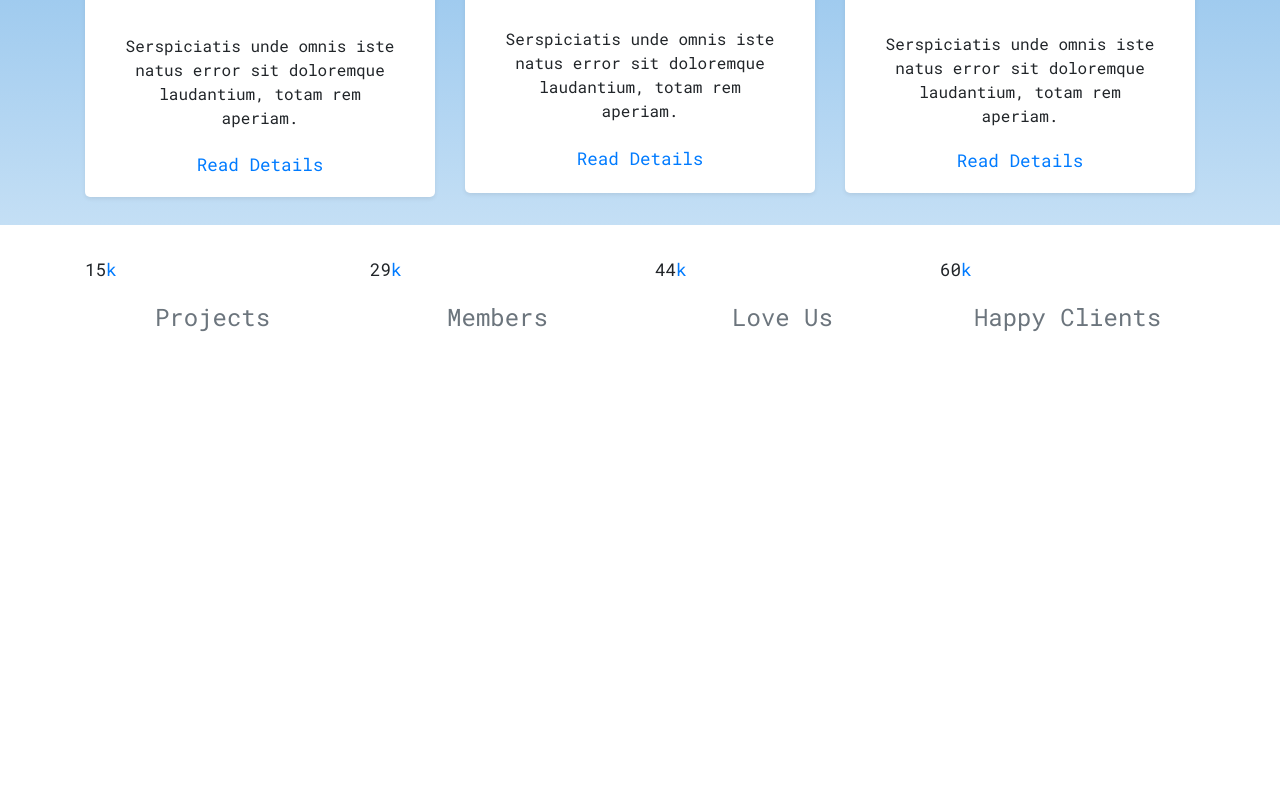
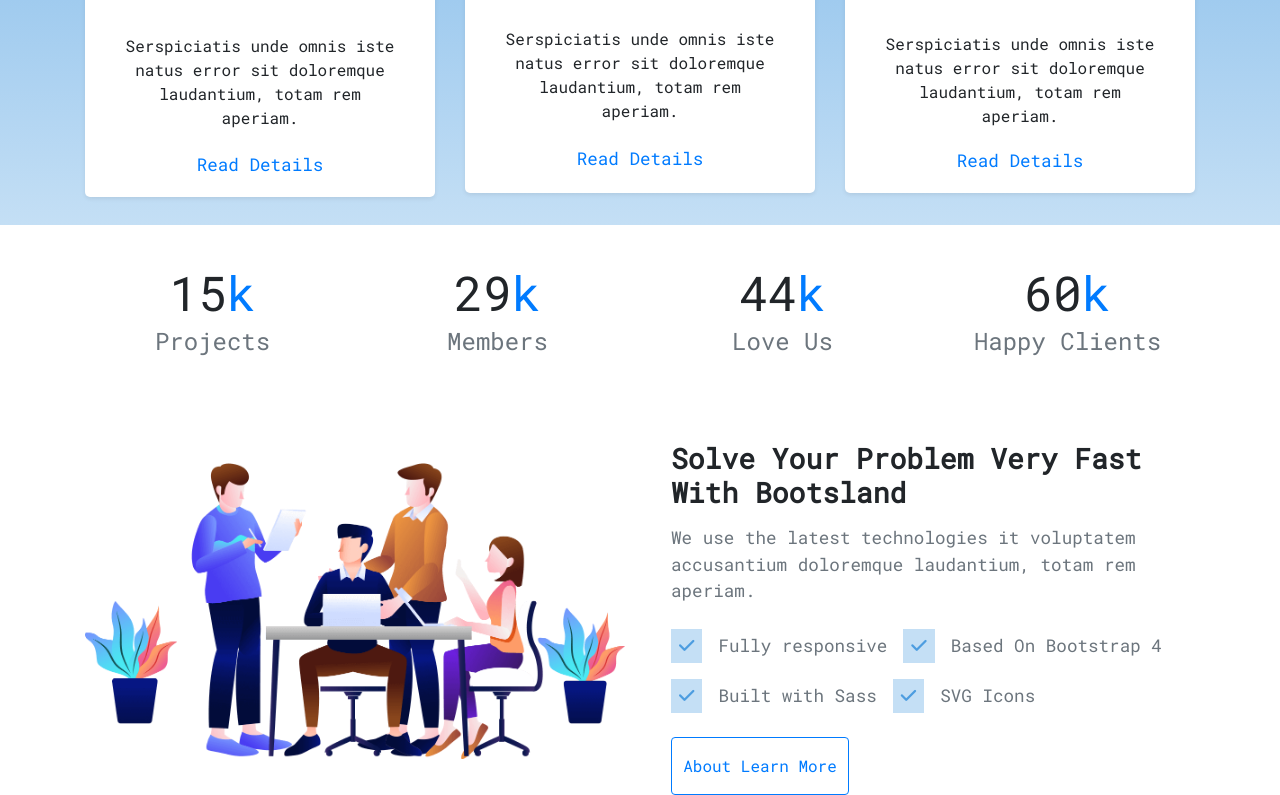
Before and after one commit to detectiveno2/03-demo-web, a plain HTML site: page index.html in a window 1280 px wide. Shown: the part 1067-1862 px from the top of the page. Before the commit the page ends 1418 px from the top, so only its background shows below. Drawn offline with nearby package versions, Linux system fonts and the light colour scheme.

Commit message:
Add feature/roboto-usage and image file

```diff
--- a/css/main-content.css
+++ b/css/main-content.css
@@ -2,7 +2,7 @@
   padding-top: 2rem;
 }
 
-// Amount information
+/* Amount information */
 
 .amount-information .amount-item {
   font-size: 3rem;
@@ -14,3 +14,50 @@
 .amount-information .amount-item p {
   font-size: 1.5rem;
 }
+
+/* Roboto usage */
+
+.roboto-usage {
+  margin-top: 2rem;
+}
+
+.roboto-usage .roboto-usage-img img {
+  width: 100%;
+}
+
+.roboto-usage .roboto-usage-content h3 {
+  padding: 1rem;
+  margin: 0;
+}
+
+.roboto-usage .roboto-usage-content p {
+  padding: 0rem 1rem;
+  margin: 0;
+}
+
+.roboto-usage .roboto-usage-content button {
+  padding: 1rem 0.7rem;
+}
+
+.roboto-usage .roboto-usage-content button:hover {
+  background-color: #f94f15;
+  border-color: #f94f15;
+  transition: 0.5s;
+}
+
+.listed-advantages {
+  margin: 1rem 0rem;
+}
+
+.listed-advantages .listed-advantages-item {
+  margin: 0.5rem 0rem;
+}
+
+.listed-advantages .listed-advantages-item .check-wrapper {
+  background-color: rgb(196, 223, 245);
+  padding: 0.25rem 0.5rem;
+}
+
+.listed-advantages .listed-advantages-item .check-wrapper i {
+  color: #4d9de0;
+}
--- a/index.html
+++ b/index.html
@@ -44,6 +44,11 @@
       media="screen and (min-width: 1200px)"
       href="./css/xl-device.css"
     />
+    <!-- Fontawesome -->
+    <script
+      src="https://kit.fontawesome.com/513217d875.js"
+      crossorigin="anonymous"
+    ></script>
   </head>
   <body>
     <div class="site">
@@ -109,7 +114,7 @@
                 <div class="intro-item-wrapper col-sm-12 mb-sm-1 col-lg-4">
                   <div class="intro-item shadow-sm">
                     <img src="./image/01.svg" alt="intro-item1" />
-                    <h1>Creative UI/UX</h1>
+                    <h1 class="font-weight-bold">Creative UI/UX</h1>
                     <p>
                       Serspiciatis unde omnis iste natus error sit doloremque
                       laudantium, totam rem aperiam.
@@ -120,7 +125,7 @@
                 <div class="intro-item-wrapper col-sm-6 col-lg-4">
                   <div class="intro-item shadow-sm">
                     <img src="./image/02.svg" alt="intro-item2" />
-                    <h1>Flexibility</h1>
+                    <h1 class="font-weight-bold">Flexibility</h1>
                     <p>
                       Serspiciatis unde omnis iste natus error sit doloremque
                       laudantium, totam rem aperiam.
@@ -131,7 +136,7 @@
                 <div class="intro-item-wrapper col-sm-6 col-lg-4">
                   <div class="intro-item shadow-sm">
                     <img src="./image/03.svg" alt="intro-item3" />
-                    <h1>Creative UI/UX</h1>
+                    <h1 class="font-weight-bold">Creative UI/UX</h1>
                     <p>
                       Serspiciatis unde omnis iste natus error sit doloremque
                       laudantium, totam rem aperiam.
@@ -161,6 +166,49 @@
                 <p class="text-secondary">Happy Clients</p>
               </div>
             </div>
+            <div class="roboto-usage row d-lg-flex align-items-lg-center">
+              <div class="roboto-usage-img col-lg-6">
+                <img src="./image/04.png" alt="Roboto-usage-image" />
+              </div>
+              <div class="roboto-usage-content col-lg-6">
+                <h3 class="font-weight-bold">
+                  Solve Your Problem Very Fast With Bootsland
+                </h3>
+                <p class="text-left text-secondary">
+                  We use the latest technologies it voluptatem accusantium
+                  doloremque laudantium, totam rem aperiam.
+                </p>
+                <div class="listed-advantages row ml-3">
+                  <div class="listed-advantages-item d-flex align-items-center">
+                    <div class="check-wrapper">
+                      <i class="fas fa-check"></i>
+                    </div>
+                    <p class="text-secondary">Fully responsive</p>
+                  </div>
+                  <div class="listed-advantages-item d-flex align-items-center">
+                    <div class="check-wrapper">
+                      <i class="fas fa-check"></i>
+                    </div>
+                    <p class="text-secondary">Based On Bootstrap 4</p>
+                  </div>
+                  <div class="listed-advantages-item d-flex align-items-center">
+                    <div class="check-wrapper">
+                      <i class="fas fa-check"></i>
+                    </div>
+                    <p class="text-secondary">Built with Sass</p>
+                  </div>
+                  <div class="listed-advantages-item d-flex align-items-center">
+                    <div class="check-wrapper">
+                      <i class="fas fa-check"></i>
+                    </div>
+                    <p class="text-secondary">SVG Icons</p>
+                  </div>
+                </div>
+                <button type="button" class="btn btn-outline-primary ml-3">
+                  About Learn More
+                </button>
+              </div>
+            </div>
           </div>
         </section>
       </div>
```
Also changed, not shown: image/04.png (added).
